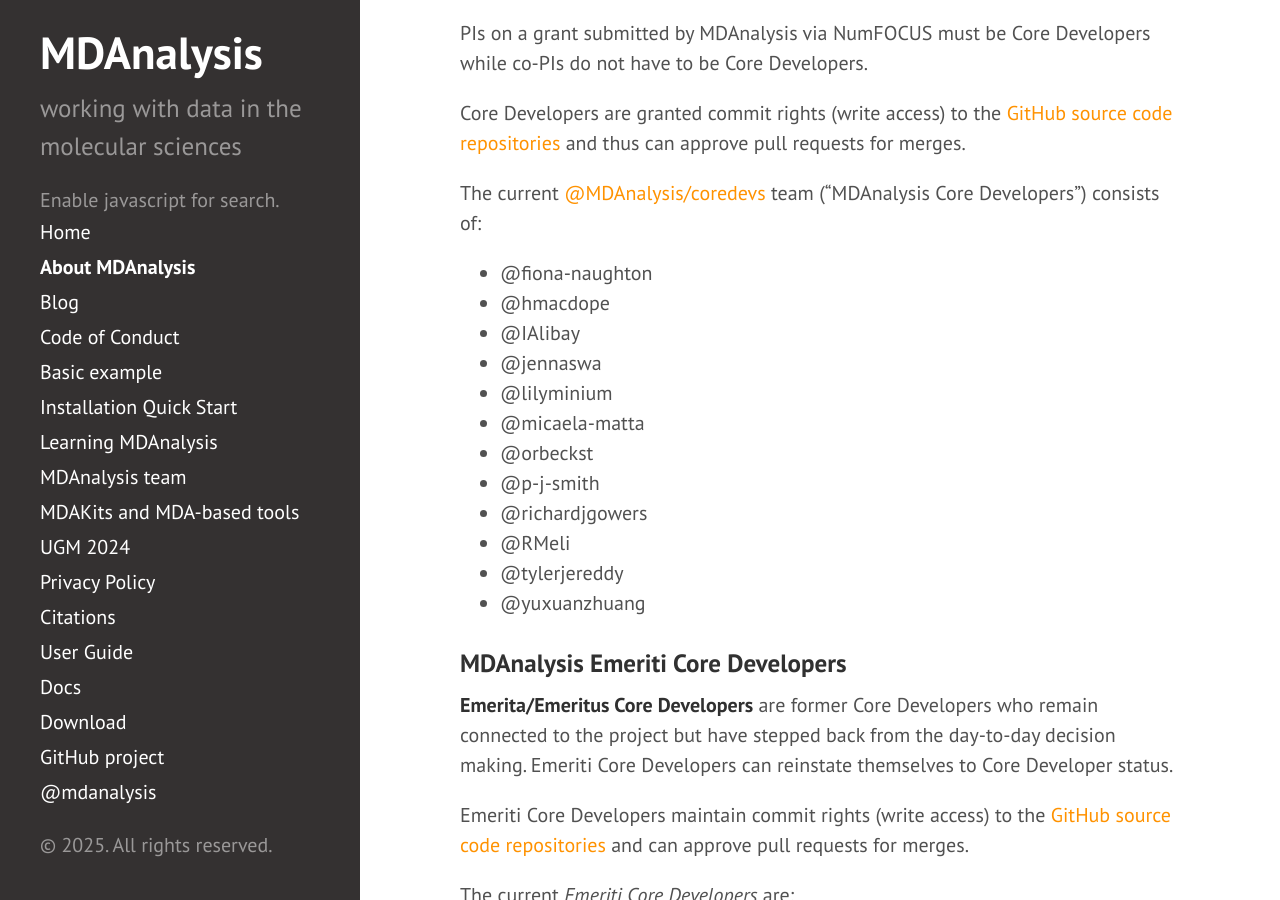
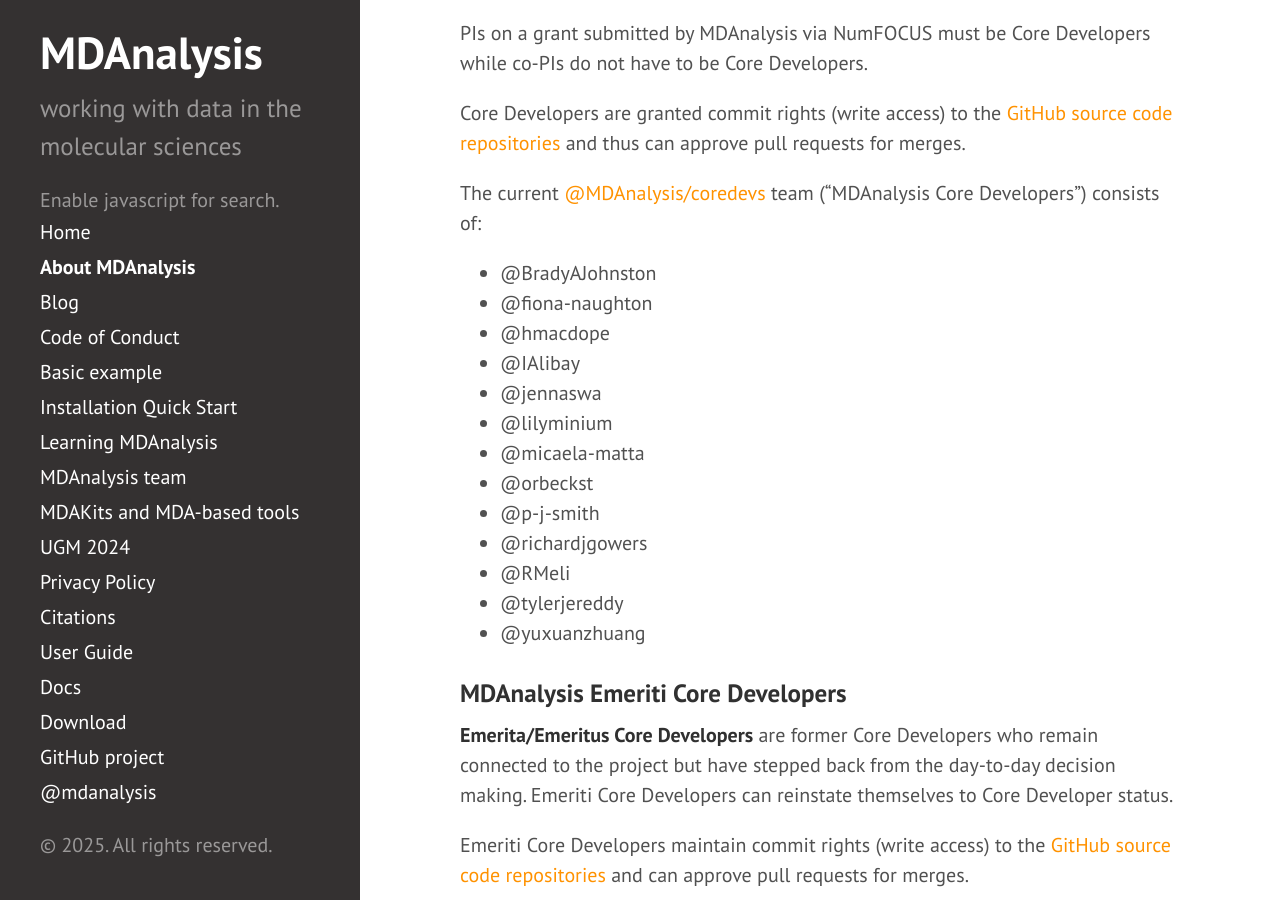
Before and after one commit to MDAnalysis/MDAnalysis.github.io, a Jekyll site: the page built from about.md, in a window 1280 px wide and 900 px high, scrolled down 1793 px. Built offline with Jekyll 4.4.1, drawn with Linux system fonts in a browser that asks for light colours; comment, search, counter and statistics services are not loaded.

Commit message:
Adding Brady as well
Welcome, @p-j-smith and @BradyAJohnston!

```diff
--- a/about.md
+++ b/about.md
@@ -89,6 +89,7 @@ The current
 [@MDAnalysis/coredevs](https://github.com/orgs/MDAnalysis/teams/coredevs/members)
 team ("MDAnalysis Core Developers") consists of:
 
+- @BradyAJohnston
 - @fiona-naughton
 - @hmacdope
 - @IAlibay
```
